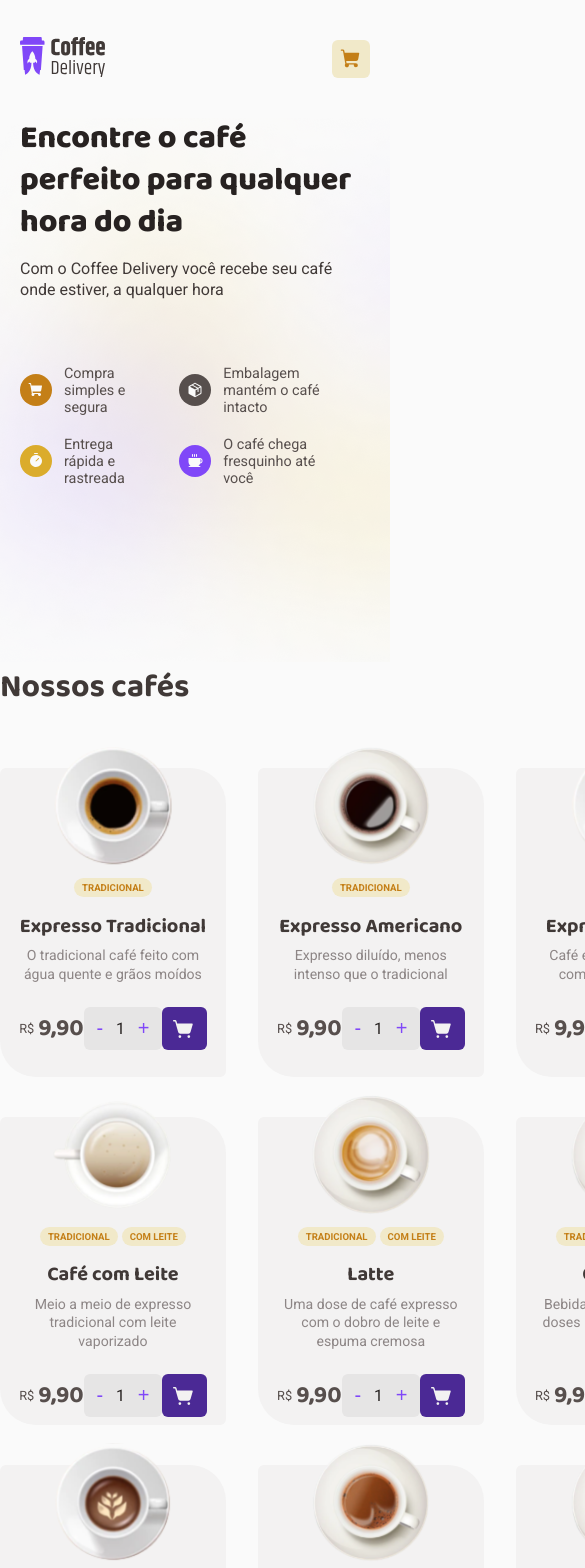
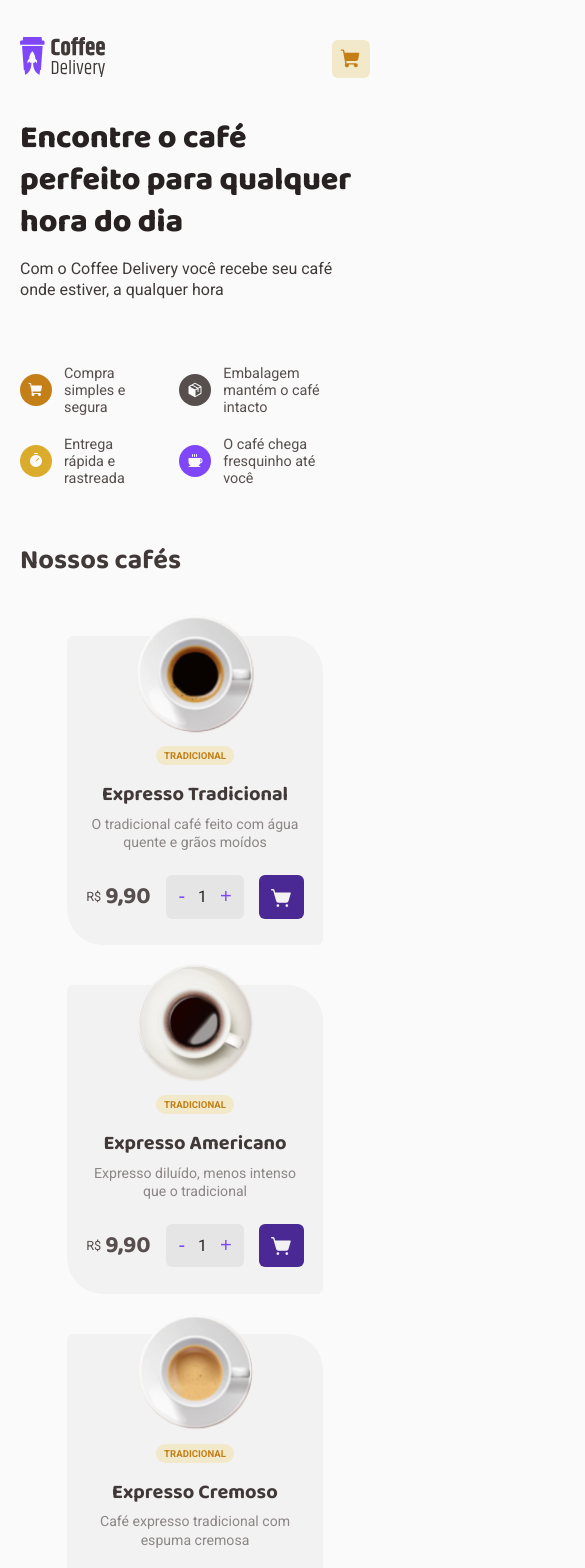
Before and after one commit to kdumagalhaes/coffee-delivery-ecommerce, a React (Vite) app: page / in a window 390 px wide. Shown: the top 1568 px of the page, 585 px wide, since content can reach past the window. Built offline with nearby package versions, Linux system fonts and the light colour scheme.

Commit message:
Add responsive Shelf

```diff
--- a/src/components/Hero/styles.ts
+++ b/src/components/Hero/styles.ts
@@ -5,6 +5,10 @@ import HeroBackgroundImg from '../../assets/images/Background.png'
 
 export const Container = styled.div`
   background-image: url(${HeroBackgroundImg});
+
+  @media (max-width: 480px) {
+    background: transparent;
+  }
 `
 export const Wrapper = styled.div`
   max-width: 72.5rem;
@@ -16,6 +20,8 @@ export const Wrapper = styled.div`
 
   @media (max-width: 480px) {
     align-items: flex-start;
+    height: 100%;
+    margin-bottom: 2rem;
   }
 
   .flex-hor {
--- a/src/components/Shelf/styles.ts
+++ b/src/components/Shelf/styles.ts
@@ -1,21 +1,35 @@
 import styled from 'styled-components'
 
 export const Container = styled.div`
-  max-width: 70rem;
+  max-width: 72.5rem;
   margin: 0 auto;
+  padding: 0 20px;
 
   .title {
     font-size: 2rem;
     font-family: 'Baloo 2', cursive;
     color: ${(props) => props.theme['base-subtitle']};
     margin-bottom: 3.4rem;
+
+    @media (max-width: 480px) {
+      font-size: 1.7rem;
+    }
   }
 `
 
 export const ShelfGrid = styled.div`
   display: grid;
-  grid-template-columns: auto auto auto auto;
+  grid-template-columns: repeat(auto-fit, minmax(250px, 1fr));
   margin-bottom: 10rem;
   row-gap: 2.5rem;
   column-gap: 2rem;
+
+  /* @media (max-width: 960px) {
+    grid-template-columns: auto auto auto;
+  } */
+
+  @media (max-width: 480px) {
+    grid-template-columns: auto;
+    justify-content: center;
+  }
 `
```
